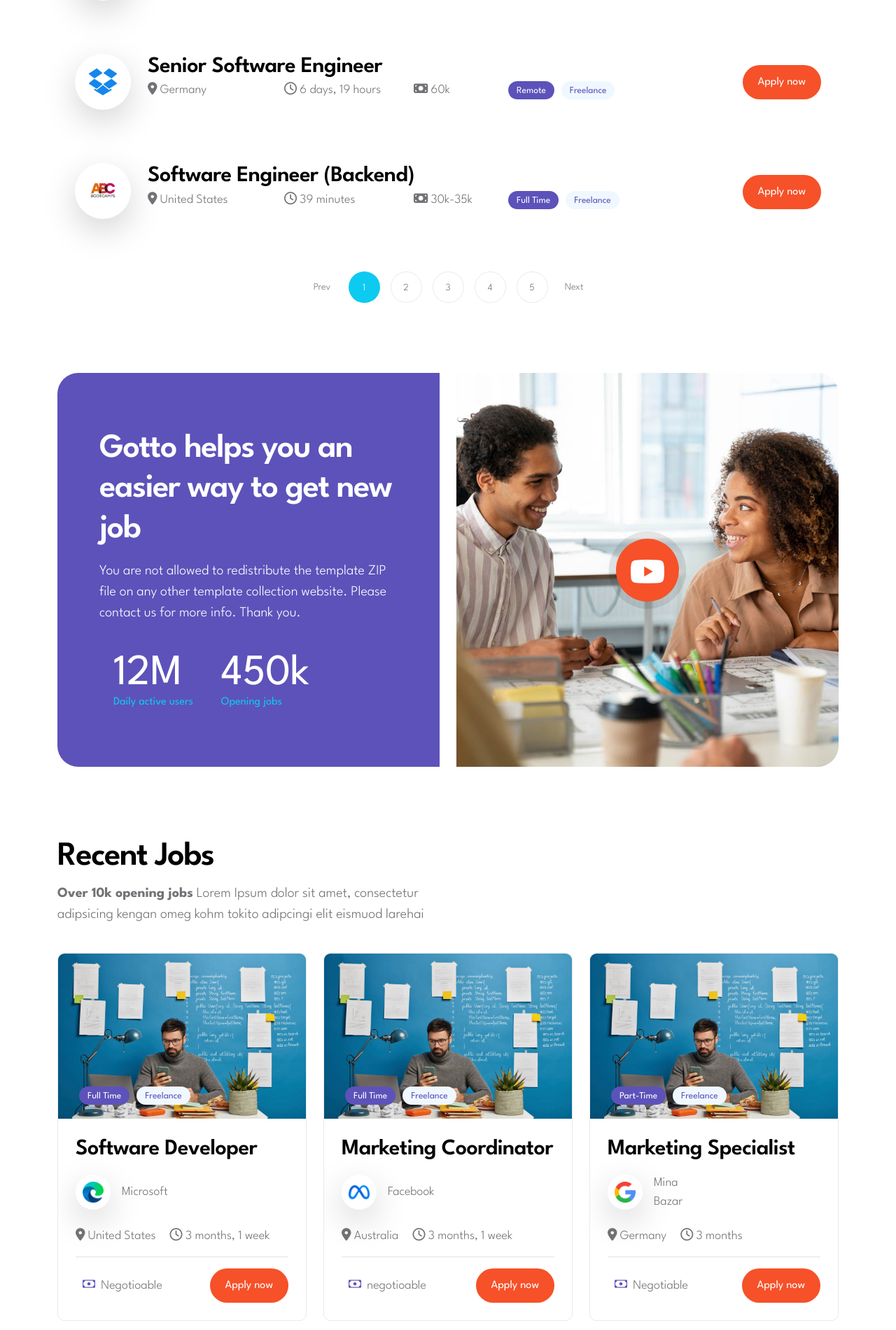
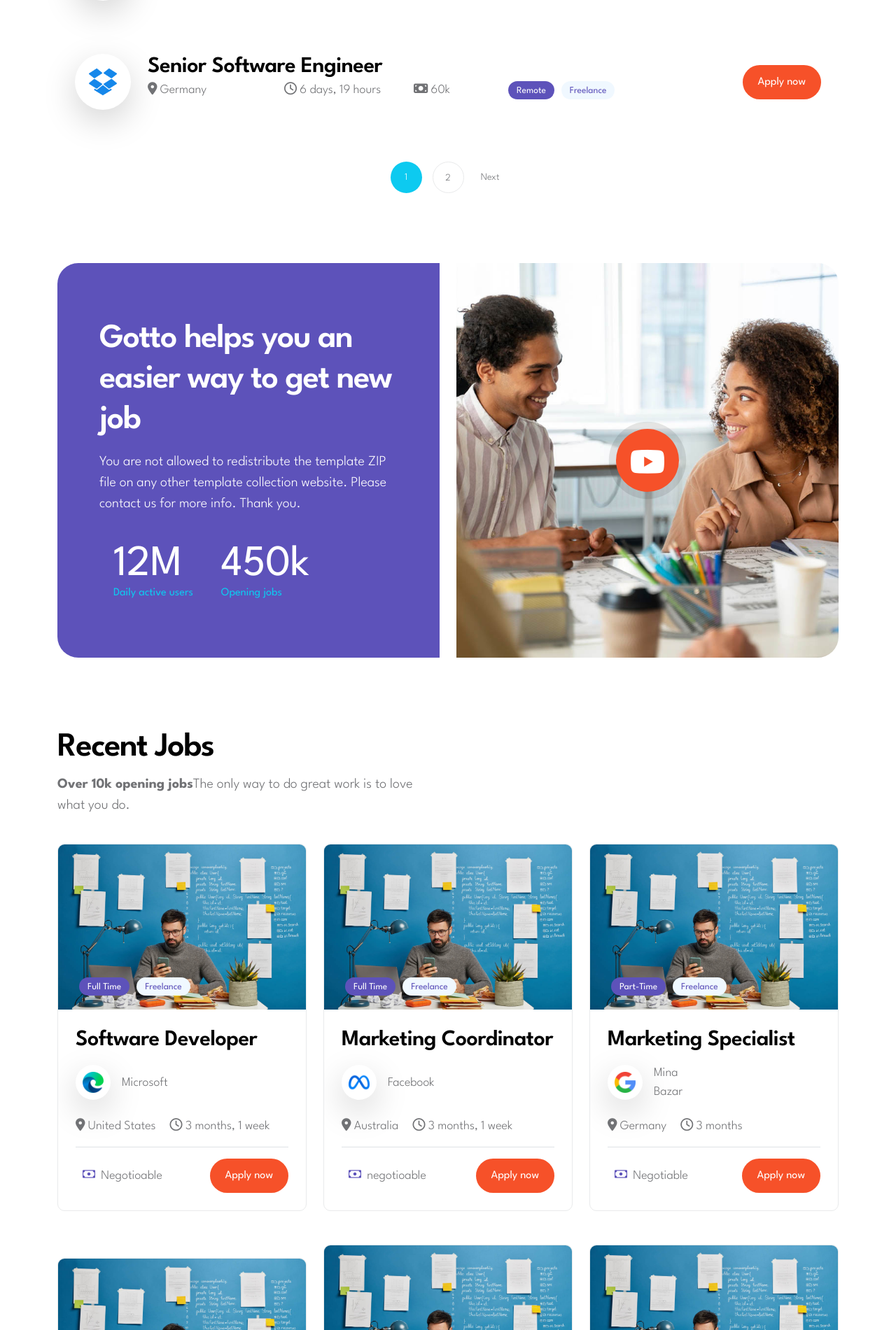
Before and after one commit to Sayed161/CareerSwift, a Django app: page / in a window 1280 px wide. Shown: the part 2659-4560 px from the top of the page at 70% size. Run offline with Django 4.2, Linux system fonts and the light colour scheme; data comes from the database, SQL or seed files in the repository; both versions use the stored data as it was after the commit; some libraries are stand-ins or nearby versions.

Commit message:
static buttons remove

```diff
--- a/contact_us/templates/about.html
+++ b/contact_us/templates/about.html
@@ -258,7 +258,7 @@ Bootstrap 5 HTML CSS Template
                                     <div class="reviews-body">
                                         <img src="images/left-quote.png" class="quote-icon img-fluid" alt="">
 
-                                        <h4 class="reviews-title">I found my dream job through this portal! The interface is user-friendly and makes job searching a breeze. Highly recommend!</h4>
+                                        <h4 class="reviews-title">I found my dream job through this portal! I landed my first job out of college within weeks. The interface is user-friendly and makes job searching a breeze. Highly recommend!</h4>
                                     </div>
                                 </div>
 
@@ -366,7 +366,7 @@ Bootstrap 5 HTML CSS Template
                                     <div class="reviews-body">
                                         <img src="images/left-quote.png" class="quote-icon img-fluid" alt="">
 
-                                        <h4 class="reviews-title">As a recent graduate, I wasn't sure where to start my job search. Thankfully, I stumbled upon this portal and it made the process so much easier. I landed my first job out of college within weeks</h4>
+                                        <h4 class="reviews-title">As a recent graduate, I wasn't sure where to start my job search. Thankfully, I stumbled upon this portal and it made the process so much easier.</h4>
                                     </div>
                                 </div>
                             </div>
--- a/core/admin.py
+++ b/core/admin.py
@@ -1,3 +1,4 @@
 from django.contrib import admin
-
+from .models import *
 # Register your models here.
+admin.site.register(NewsletterSubscriber)
--- a/core/forms.py
+++ b/core/forms.py
@@ -3,3 +3,7 @@ from django import forms
 class JobSearchForm(forms.Form):
     job_title = forms.CharField(label='Job Title', max_length=100, required=True)
     job_location = forms.CharField(label='Location', max_length=100, required=True)
+
+
+class NewsletterForm(forms.Form):
+    newsletter_name = forms.EmailField(label='Your Email')
--- a/core/models.py
+++ b/core/models.py
@@ -1,3 +1,5 @@
 from django.db import models
 
 # Create your models here.
+class NewsletterSubscriber(models.Model):
+    email = models.EmailField(unique=True)
--- a/core/templates/index.html
+++ b/core/templates/index.html
@@ -151,7 +151,7 @@ Bootstrap 5 HTML CSS Template
                                         <div class="input-group">
                                             <span class="input-group-text" id="basic-addon2"><i class="fa-solid fa-location-dot"></i></span>
 
-                                            <input type="text" name="job-location" id="job-location" class="form-control" placeholder="Location" required>
+                                            <input type="text" name="job-location" id="job-location" class="form-control" placeholder="Location">
                                         </div>
                                     </div>
 
@@ -321,37 +321,27 @@ Bootstrap 5 HTML CSS Template
 
                             <nav aria-label="Page navigation example">
                                 <ul class="pagination justify-content-center mt-5">
+                                    {%if data.has_previous %}
                                     <li class="page-item">
-                                        <a class="page-link" href="#" aria-label="Previous">
+                                        <a class="page-link" href="?page={{data.previous_page_number}}" aria-label="Previous">
                                             <span aria-hidden="true">Prev</span>
                                         </a>
                                     </li>
+                                    {% endif %}
 
-                                    <li class="page-item active" aria-current="page">
-                                        <a class="page-link" href="#">1</a>
+                                    {% for page_num in  data.paginator.page_range %}
+                                    <li class="page-item {%if data.number == page_num %} active {% endif %}" aria-current="page">
+                                        <a class="page-link" href="?page={{page_num}}">{{page_num}}</a>
                                     </li>
+                                    {% endfor %}
 
+                                    {%if data.has_next %}
                                     <li class="page-item">
-                                        <a class="page-link" href="#">2</a>
-                                    </li>
-
-                                    <li class="page-item">
-                                        <a class="page-link" href="#">3</a>
-                                    </li>
-
-                                    <li class="page-item">
-                                        <a class="page-link" href="#">4</a>
-                                    </li>
-
-                                    <li class="page-item">
-                                        <a class="page-link" href="#">5</a>
-                                    </li>
-
-                                    <li class="page-item">
-                                        <a class="page-link" href="#" aria-label="Next">
+                                        <a class="page-link" href="?page={{data.next_page_number}}" aria-label="Next">
                                             <span aria-hidden="true">Next</span>
                                         </a>
                                     </li>
+                                    {% endif %}
                                 </ul>
                             </nav>
                         </div>
@@ -415,7 +405,7 @@ Bootstrap 5 HTML CSS Template
                         <div class="col-lg-6 col-12 mb-4">
                             <h2>Recent Jobs</h2>
 
-                            <p><strong>Over 10k opening jobs</strong> Lorem Ipsum dolor sit amet, consectetur adipsicing kengan omeg kohm tokito adipcingi elit eismuod larehai</p>
+                            <p><strong>Over 10k opening jobs</strong>The only way to do great work is to love what you do.</p>
                         </div>
 
                         <div class="clearfix"></div>
@@ -429,7 +419,7 @@ Bootstrap 5 HTML CSS Template
 
                                     <div class="job-image-box-wrap-info d-flex align-items-center">
                                         <p class="mb-0">
-                                            <a href="job-listings.html" class="badge badge-level">{{post.Job_type}}</a>
+                                            <a href="{% url "details" post.pk %}" class="badge badge-level">{{post.Job_type}}</a>
                                         </p>
 
                                         <p class="mb-0">
@@ -440,7 +430,7 @@ Bootstrap 5 HTML CSS Template
 
                                 <div class="job-body">
                                     <h4 class="job-title">
-                                        <a href="job-details.html" class="job-title-link">{{post.title}}</a>
+                                        <a href="{% url "details" post.pk %}" class="job-title-link">{{post.title}}</a>
                                     </h4>
 
                                     <div class="d-flex align-items-center">
@@ -477,11 +467,6 @@ Bootstrap 5 HTML CSS Template
                             </div>
                         </div>
                         {% endfor %}
-
-
-                        <div class="col-lg-4 col-12 recent-jobs-bottom d-flex ms-auto my-4">
-                            <a href="job-listings.html" class="custom-btn btn ms-lg-auto">Browse Job Listings</a>
-                        </div>
 
                     </div>
                 </div>
@@ -520,7 +505,7 @@ Bootstrap 5 HTML CSS Template
                                     <div class="reviews-body">
                                         <img src="images/left-quote.png" class="quote-icon img-fluid" alt="">
 
-                                        <h4 class="reviews-title">I found my dream job through this portal! The interface is user-friendly and makes job searching a breeze. Highly recommend!</h4>
+                                        <h4 class="reviews-title">I found my dream job through this portal! I landed my first job out of college within weeks. The interface is user-friendly and makes job searching a breeze. Highly recommend!</h4>
                                     </div>
                                 </div>
 
@@ -628,7 +613,7 @@ Bootstrap 5 HTML CSS Template
                                     <div class="reviews-body">
                                         <img src="images/left-quote.png" class="quote-icon img-fluid" alt="">
 
-                                        <h4 class="reviews-title">As a recent graduate, I wasn't sure where to start my job search. Thankfully, I stumbled upon this portal and it made the process so much easier. I landed my first job out of college within weeks</h4>
+                                        <h4 class="reviews-title">As a recent graduate, I wasn't sure where to start my job search. Thankfully, I stumbled upon this portal and it made the process so much easier.</h4>
                                     </div>
                                 </div>
                             </div>
@@ -734,7 +719,8 @@ Bootstrap 5 HTML CSS Template
                     <div class="col-lg-4 col-md-8 col-12 mt-3 mt-lg-0">
                         <h6 class="site-footer-title">Newsletter</h6>
 
-                        <form class="custom-form newsletter-form" action="#" method="post" role="form">
+                        <form class="custom-form newsletter-form" action="{% url "subsribe" %}" method="post" role="form">
+                            {% csrf_token %}
                             <h6 class="site-footer-title">Get notified jobs news</h6>
 
                             <div class="input-group">
--- a/core/urls.py
+++ b/core/urls.py
@@ -6,7 +6,7 @@ urlpatterns = [
     path('',views.HomeView.as_view(),name='home'),
     path('industry/<slug:industry>',views.HomeView.as_view(),name='industry'),
     path('details/<int:id>',views.Details.as_view(),name='details'),
-    path('subsribe/',views.subsribe,name='subsribe'),
+    path('subsribe/',views.Subsribe.as_view(),name='subsribe'),
 
 
 ]
--- a/core/views.py
+++ b/core/views.py
@@ -12,6 +12,8 @@ from contact_us.forms import Contactform
 from jobs.forms import JobSearchForm
 from django.core.mail import EmailMessage, EmailMultiAlternatives
 from django.template.loader import render_to_string
+from django.core.paginator import Paginator,EmptyPage,PageNotAnInteger
+from .models import NewsletterSubscriber
 # Create your views here.
 
 
@@ -40,33 +42,11 @@ def send_transaction_email(email, subject, template):
 #         else:
 #             jobs = None
 #         return self.render_to_response({'data': data, 'industry': Industry,'jobs': jobs})
-#     def post(self, request, *args, **kwargs):
-#         form = JobSearchForm(request.POST)
-#         if form.is_valid():
-#             job_title = form.cleaned_data['job_title']
-#             job_location = form.cleaned_data['job_location']
-#             jobs = Jobs.objects.filter(title=job_title, location=job_location)
-#             industries = Category.objects.all()  # Include industry data in context
-#             context = {
-#                 'data': jobs,
-#                 'industry': industries,  # Pass industry data to the context
-#                 'form': form,
-#             }
-#             return self.render_to_response(context)
-#         else:
-#             # If form is not valid, re-render the template with the form and error messages
-#             data = Jobs.objects.all()
-#             industries = Category.objects.all()
-#             if request.user.is_authenticated:
-#                 jobs, _ = Job_seeker.objects.get_or_create(user=request.user)
-#             else:
-#                 jobs = None
-#             return self.render_to_response({'data': data, 'industry': industries, 'jobs': jobs, 'form': form})
 
 
 class HomeView(TemplateView):
     template_name = 'index.html'
-
+    paginate_by = 6
     def get(self, request, industry=None):
         industries = Category.objects.all()
         data = Jobs.objects.all()
@@ -83,14 +63,23 @@ class HomeView(TemplateView):
             data = data.filter(industry=industry_instance)
 
         if request.user.is_authenticated:
-            jobs, _ = Job_seeker.objects.get_or_create(user=request.user)
+            job, _ = Job_seeker.objects.get_or_create(user=request.user)
         else:
-            jobs = None
+            job = None
+
+        paginator = Paginator(data,self.paginate_by)
+        page = request.GET.get('page')
+        try:
+            jobs = paginator.page(page)
+        except PageNotAnInteger:
+            jobs = paginator.page(1)
+        except EmptyPage:
+            jobs = paginator.page(paginator.num_pages)
 
         context = {
-            'data': data,
+            'data': jobs,
             'industry': industries,
-            'jobs': jobs,
+            'jobs': job,
             'search_query': {
                 'job_title': job_title,
                 'job_location': job_location,
@@ -109,14 +98,11 @@ class Details(DetailView):
         context['jobs']=jobs
         return context
 
+class Subsribe(FormView):
+    def post(self, request,*args, **kwargs):
+        email = request.POST.get('newsletter-name')
+        news = NewsletterSubscriber.objects.create(email=email)
+        news.save()
+        send_transaction_email(email, "New Subsribtion", "subsribe_mail.html")
 
-
-
-
-def subsribe(request):
-    if request.method == 'POST':
-        email = request.POST.get('newsletter-email')
-        send_transaction_email(email, "New Subsribtion", "subsribe_mail.html")
         return HttpResponseRedirect(reverse_lazy('home'))
-    else:
-        return HttpResponseRedirect(reverse_lazy('home'))
```
Also changed, not shown: jobs/views.py (+12 -10 lines), core/migrations/0001_initial.py (added), db.sqlite3, media/media/images/images.png (added).
